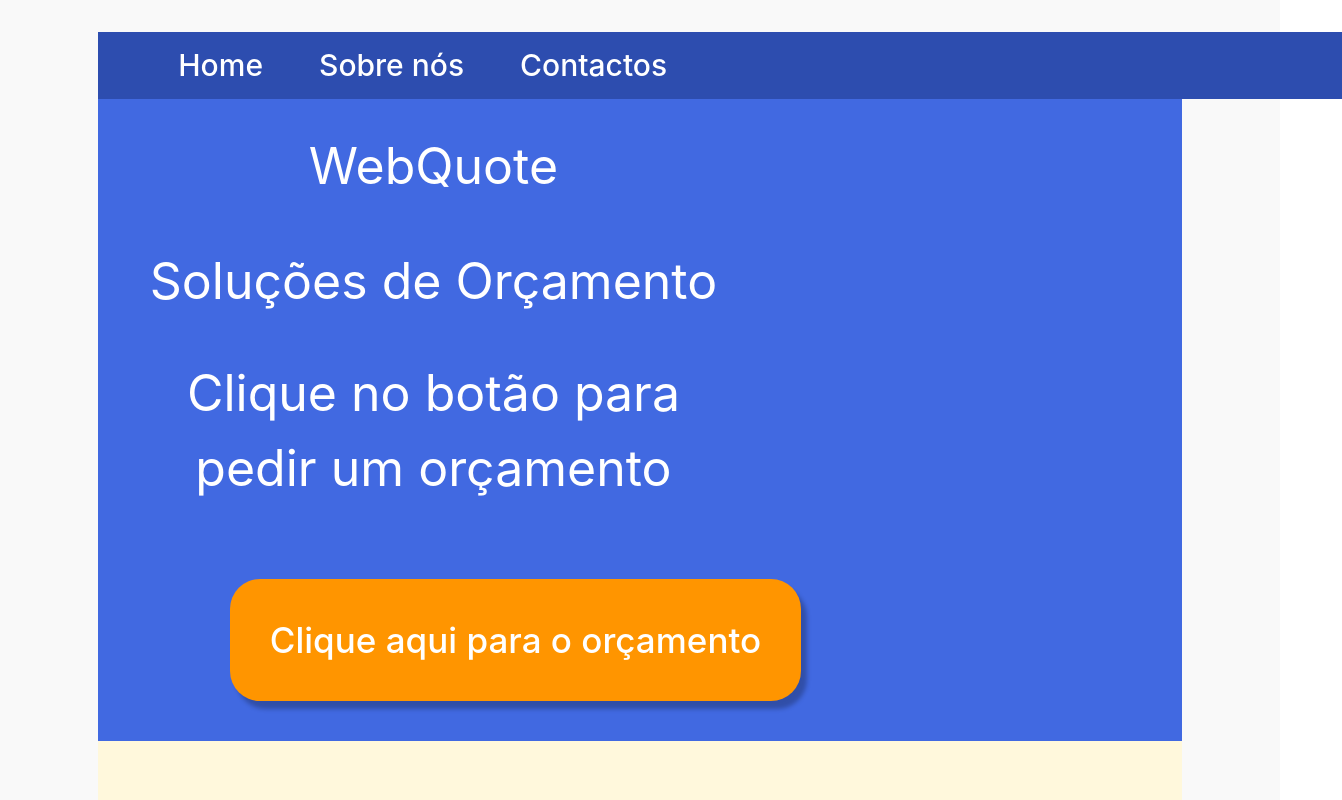
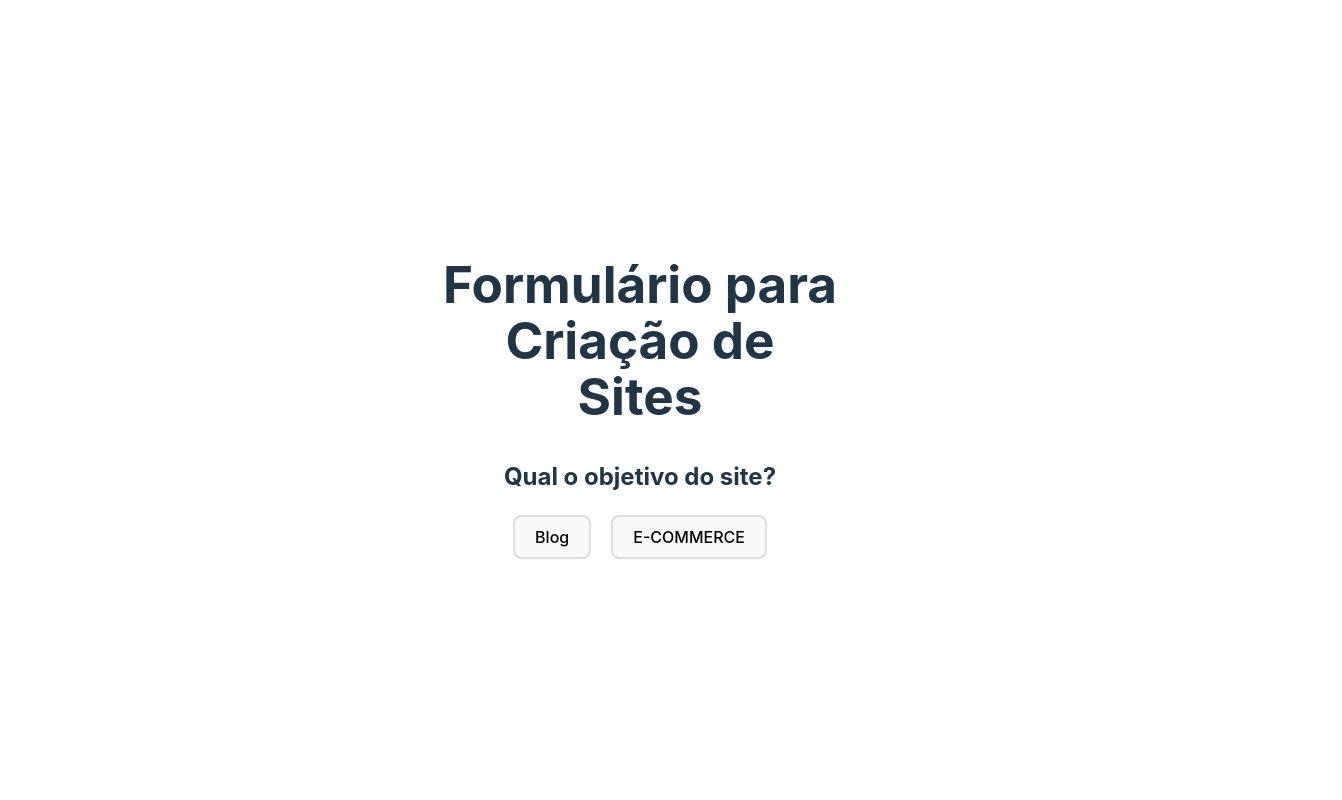
Before and after one commit to Ruubennn20/WebQuote, a React (Vite) app in the folder WebQuote/: page / in a window 1280 px wide. Shown: the top 800 px of the page, 1342 px wide, since content can reach past the window. Built offline with nearby package versions, Linux system fonts and the light colour scheme.

Commit message:
mudança para botões

```diff
--- a/WebQuote/package.json
+++ b/WebQuote/package.json
@@ -12,7 +12,8 @@
   "dependencies": {
     "react": "^18.3.1",
     "react-dom": "^18.3.1",
-    "react-router-dom": "^7.0.2"
+    "react-router-dom": "^7.0.2",
+    "styled-components": "^6.1.13"
   },
   "devDependencies": {
     "@eslint/js": "^9.15.0",
--- a/WebQuote/src/Forms/FormInicial.jsx
+++ b/WebQuote/src/Forms/FormInicial.jsx
@@ -1,60 +1,69 @@
 import React, { useState } from 'react';
-  import { useNavigate} from 'react-router-dom';
 import './form.css';
 
 export default function FormInicial() {
+  const [selectedForm, setSelectedForm] = useState(null);
 
-
-    const [formData, setFormData] = useState({
-      objective: ''
-    });
-    const navigate = useNavigate();
-
-    const handleInputChange = (e) => {
-      const { name, value } = e.target;
-      setFormData(prevData => ({
-        ...prevData,
-        [name]: value
-      }));
-    };
-
-    const handleSubmit = (e) => {
-      e.preventDefault();
-
-      // Roteamento baseado na seleção
-      switch(formData.objective) {
+  const renderForm = () => {
+    switch (selectedForm) {
       case 'blog':
-          navigate('/formBlog');
-          break;
+        return (
+          <div className="form-container">
+            <h2>Formulário para Blog</h2>
+            <form>
+              <label>Título do Blog:</label>
+              <input type="text" placeholder="Digite o título" />
+              <br />
+              <label>Descrição:</label>
+              <textarea placeholder="Digite a descrição" />
+              <br />
+              <button type="submit">Enviar</button>
+            </form>
+          </div>
+        );
       case 'ecommerce':
-          navigate('/formEcommerce');
-          break;
+        return (
+          <div className="form-container">
+            <h2>Formulário para E-commerce</h2>
+            <form>
+              <label>Nome da Loja:</label>
+              <input type="text" placeholder="Digite o nome da loja" />
+              <br />
+              <label>Produtos Principais:</label>
+              <textarea placeholder="Descreva os produtos" />
+              <br />
+              <button type="submit">Enviar</button>
+            </form>
+          </div>
+        );
       default:
-          // Caso nenhuma opção seja selecionada
-          alert('Por favor, selecione um objetivo');
+        return null;
     }
   };
 
   return (
     <div className="container">
       <h1>Formulário para Criação de Sites</h1>
-        <form onSubmit={handleSubmit}>
-          <div>
-            <label htmlFor="objective">Qual o objetivo do site?</label>
-            <select
-              id="objective"
-              name="objective"
-              required
-              value={formData.objective}
-              onChange={handleInputChange}
+      <div className="objective-selection">
+        <h2>Qual o objetivo do site?</h2>
+        <div className="button-group">
+          <button
+            type="button"
+            className="objective-button"
+            onClick={() => setSelectedForm('blog')}
           >
-              <option value="">Selecione</option>
-              <option value="blog">Blog</option>
-              <option value="ecommerce">E-COMMERCE</option>
-            </select>
+            Blog
+          </button>
+          <button
+            type="button"
+            className="objective-button"
+            onClick={() => setSelectedForm('ecommerce')}
+          >
+            E-COMMERCE
+          </button>
         </div>
-          <button type="submit">Enviar</button>
-        </form>
+      </div>
+      {renderForm()}
     </div>
   );
 }
--- a/WebQuote/src/Forms/form.css
+++ b/WebQuote/src/Forms/form.css
@@ -1,56 +1,56 @@
-body {
-    font-family: Arial, sans-serif;
-    margin: 0;
-    padding: 0;
-    background-color: #f9f9f9;
-    color: #333;
+.container {
+  max-width: 400px;
+  margin: 0 auto;
+  padding: 20px;
+  text-align: center;
 }
-  .container {
-    max-width: 600px;
-    margin: 50px auto;
-    padding: 20px;
-    background-color: #fff;
-    border: 1px solid #ddd;
-    border-radius: 8px;
-    box-shadow: 0 2px 5px rgba(0, 0, 0, 0.1);
-  }
-  h1 {
-    text-align: center;
+
+.objective-selection {
   margin-bottom: 20px;
 }
-  label {
-    display: block;
-    margin-top: 10px;
-    font-weight: bold;
+
+.button-group {
+  display: flex;
+  justify-content: center;
+  gap: 20px;
+  margin-top: 15px;
 }
-  input, select, textarea {
-    width: 100%;
-    padding: 10px;
-    margin-top: 5px;
-    border: 1px solid #ddd;
-    border-radius: 5px;
+
+.objective-button {
+  padding: 10px 20px;
+  border: 2px solid #ddd;
+  background-color: #f9f9f9;
+  cursor: pointer;
+  transition: all 0.3s ease;
+  border-radius: 8px;
 }
-  textarea {
-    resize: vertical;
+
+.objective-button:hover {
+  background-color: #f0f0f0;
+  border-color: #999;
 }
-  .checkbox-group, .radio-group {
-    margin-top: 10px;
+
+.objective-button.selected {
+  background-color: #007bff;
+  color: white;
+  border-color: #0056b3;
 }
-  .checkbox-group label, .radio-group label {
-    font-weight: normal;
-  }
-  button {
-    display: block;
-    width: 100%;
-    padding: 10px;
-    margin-top: 20px;
-    background-color: #007BFF;
+
+.submit-button {
+  padding: 10px 20px;
+  background-color: #28a745;
   color: white;
   border: none;
-    border-radius: 5px;
+  border-radius: 8px;
   cursor: pointer;
-    font-size: 16px;
+  transition: background-color 0.3s ease;
 }
-  button:hover {
-    background-color: #0056b3;
+
+.submit-button:disabled {
+  background-color: #cccccc;
+  cursor: not-allowed;
 }
+
+.submit-button:not(:disabled):hover {
+  background-color: #218838;
+}
--- a/WebQuote/src/main.jsx
+++ b/WebQuote/src/main.jsx
@@ -10,6 +10,6 @@ import App from './App.jsx'
 
 createRoot(document.getElementById('root')).render(
   <StrictMode>
-    <WebQuote/>
+    <App/>
   </StrictMode>,
 )
```
Also changed, not shown: 1 other file (tests, documents, lock files or other folders). Lines whose indentation alone changed are shown as unchanged.
